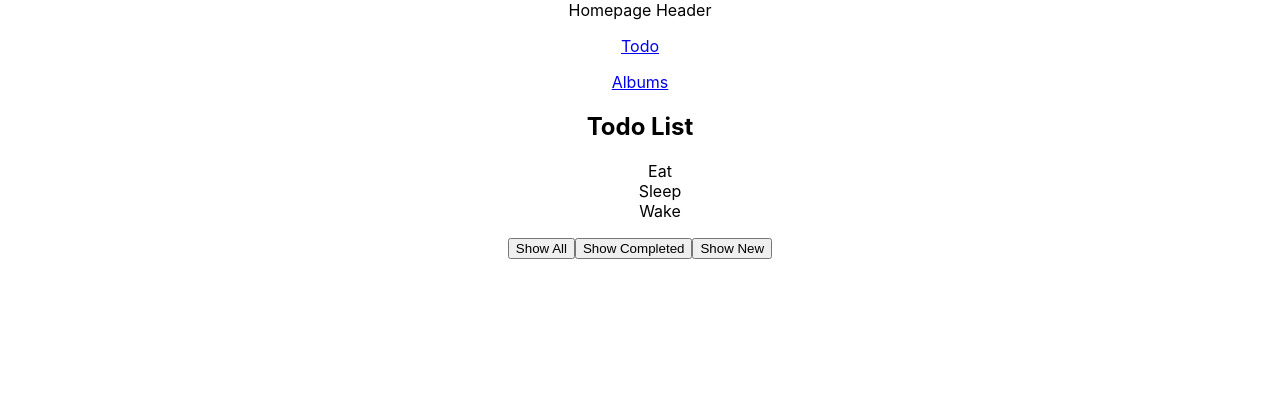
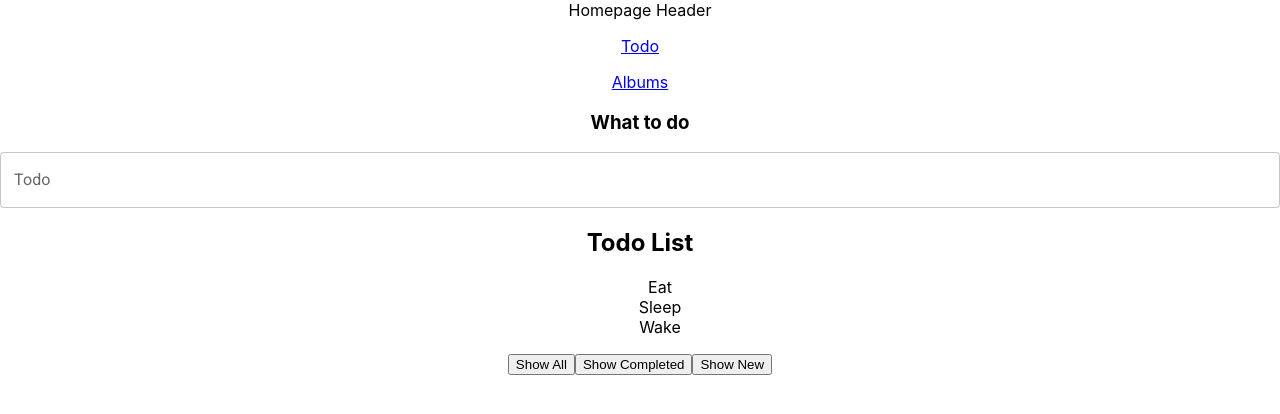
Before and after one commit to TQuyenNguyen/learn-reactjs, a React (Create React App) app: page /todo in a window 1280 px wide. Shown: the top 414 px of the page. Built offline with nearby package versions, Linux system fonts and the light colour scheme; no server answers.

Commit message:
feat( todo-feature ): add input field

```diff
--- a/package.json
+++ b/package.json
@@ -19,6 +19,7 @@
     "react-hook-form": "^7.51.5",
     "react-router-dom": "^6.23.1",
     "react-scripts": "^5.0.1",
+    "recharts": "^2.13.0-alpha.4",
     "web-vitals": "^2.1.4",
     "yup": "^1.4.0"
   },
@@ -45,5 +46,8 @@
       "last 1 firefox version",
       "last 1 safari version"
     ]
+  },
+  "devDependencies": {
+    "@babel/plugin-transform-private-property-in-object": "^7.24.7"
   }
 }
--- a/src/App.js
+++ b/src/App.js
@@ -1,7 +1,7 @@
 import React, { useEffect } from "react";
 import "./App.css";
 import AlbumFeature from "./features/Album";
-import TodoFeature from "./features/Todo";
+// import TodoFeature from "./features/Todo";
 import { Link, Route, Routes } from "react-router-dom";
 import productApi from "./api/productApi";
 import ListPage from "./features/Todo/pages/ListPage/ListPage";
--- /dev/null
+++ b/src/components/form-control/InputField/InputField.jsx
@@ -0,0 +1,36 @@
+import React from "react";
+import PropTypes from "prop-types";
+import { TextField } from "@mui/material";
+import { Controller } from "react-hook-form";
+
+InputField.propTypes = {
+  form: PropTypes.object.isRequired,
+  name: PropTypes.string.isRequired,
+
+  label: PropTypes.string,
+  disable: PropTypes.bool,
+};
+
+function InputField(props) {
+  const { form, name, label, disable } = props;
+  // const { errors, formState } = form;
+  // const hasError = formState.touched[name] && errors[name];
+  return (
+    <Controller
+      name={name}
+      control={form.control}
+      render={({ field }) => (
+        <TextField
+          {...field}
+          fullWidth
+          label={label}
+          disabled={disable}
+          // error={!!hasError}
+          // helperText="that error"
+        />
+      )}
+    />
+  );
+}
+
+export default InputField;
--- /dev/null
+++ b/src/features/Todo/components/TodoForm/index.jsx
@@ -0,0 +1,38 @@
+import React from "react";
+import PropTypes from "prop-types";
+import InputField from "../../../../components/form-control/InputField/InputField";
+import { useForm } from "react-hook-form";
+import { yupResolver } from "@hookform/resolvers/yup";
+import * as yup from "yup";
+
+TodoForm.propTypes = {
+  onSubmit: PropTypes.func,
+};
+
+function TodoForm(props) {
+  const schema = yup
+    .object({
+      title: yup.string().required("Please enter title"),
+    })
+    .required();
+  const form = useForm({
+    defaultValues: {
+      title: "",
+    },
+    resolver: yupResolver(schema),
+  });
+  const handlerSubmit = (values) => {
+    const { onSubmit } = props;
+    if (onSubmit) {
+      onSubmit(values);
+    }
+    form.reset();
+  };
+  return (
+    <form onSubmit={form.handleSubmit(handlerSubmit)}>
+      <InputField name="title" label="Todo" form={form} />
+    </form>
+  );
+}
+
+export default TodoForm;
--- a/src/features/Todo/pages/ListPage/ListPage.jsx
+++ b/src/features/Todo/pages/ListPage/ListPage.jsx
@@ -1,5 +1,6 @@
 import React, { useState } from "react";
 import TodoList from "../../components/TodoList/index";
+import TodoForm from "../../components/TodoForm";
 
 ListPage.propTypes = {};
 
@@ -29,7 +30,7 @@ function ListPage(props) {
     // clone current array to the new one
     const newTodoList = [...todoList];
 
-    console.log(todo, idx);
+    // console.log(todo, idx);
     //toggle state
     newTodoList[idx] = {
       ...newTodoList[idx],
@@ -51,8 +52,21 @@ function ListPage(props) {
     (todo) => filteredStatus === "all" || filteredStatus === todo.status
   );
 
+  const handleTodoForm = (values) => {
+    console.log("Form submit: ", values);
+    const newTodo = {
+      id: todoList.length + 1,
+      title: values.title,
+      status: "new",
+    };
+    const newTodoList = [...todoList, newTodo];
+    setTodoList(newTodoList);
+  };
+
   return (
     <div>
+      <h3>What to do</h3>
+      <TodoForm onsubmit={handleTodoForm} />
       <h2>Todo List</h2>
       <TodoList todoList={renderedTodoList} onTodoClick={handlerTodoClick} />
 
```
Also changed, not shown: 1 other file (tests, documents, lock files or other folders).
